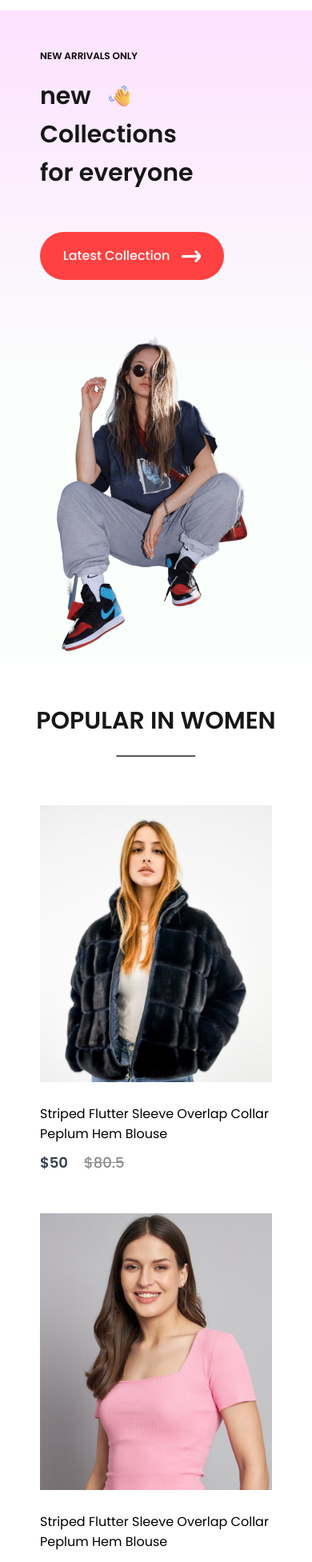
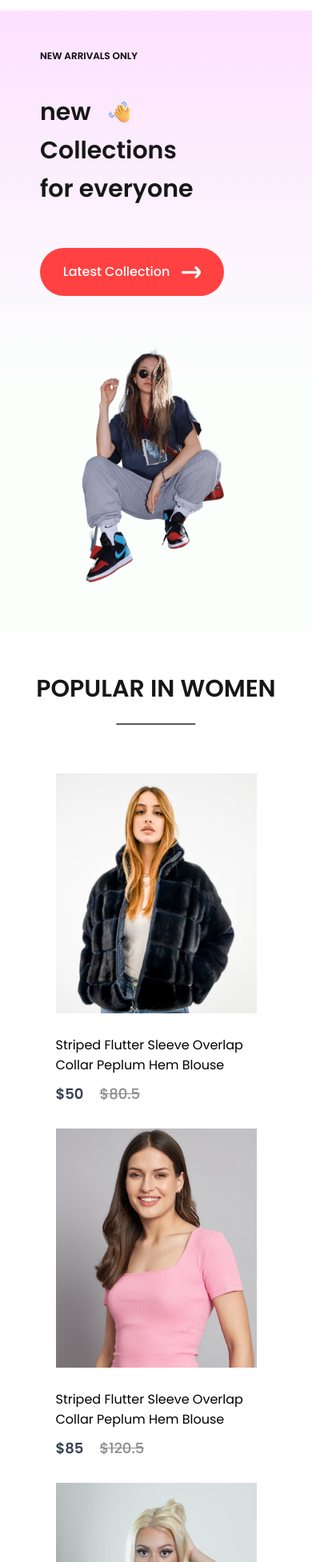
Before and after one commit to pawanrajora143/E-commerce-project, a React (Create React App) app: page / in a window 390 px wide. Shown: the part 47-2000 px from the top of the page at 80% size. Built offline with nearby package versions, Linux system fonts and the light colour scheme.

Commit message:
responsive 992px

```diff
--- a/src/Components/Hero/Hero.css
+++ b/src/Components/Hero/Hero.css
@@ -68,22 +68,66 @@ font-weight: 500;
 
 
 
+
+
+
+
+
+@media(max-width: 992px){
+    .hero{
+        width: 100%;
+        padding: 50px 50px;
+    }
+
+    .hero_left{
+        width: 60%;
+        /* background-color: #ff4141; */
+        padding-left: 0px;
+        padding: 50px 50px 50px 50px;
+        justify-content: left;
+        align-items: left;
+    }
+
+    .hero_left h2{
+        margin-bottom: 20px;
+    }
+
+
+    .hero_left p{
+        font-size: 40px;
+        line-height: 1.6em;
+    }
+
+    .hero-right {
+        display: flex;
+        align-items: center;
+        justify-content: center;
+        width: 40%;
+    }
+    .hero-right img {
+        width:100%;
+    }
+
+}
+
+
 @media(max-width: 500px){
     .hero {
         width: 100%;
        flex-direction: column;
+       gap: 50px;
 
     }
 
     .hero_left{
         width: 100%;
         /* background-color: #ff4141; */
-        padding-left: 0px;
-        padding: 50px 50px 50px 50px;
+        padding: 0px;
+        /* padding: 50px 50px 50px 50px; */
         justify-content: left;
         align-items: left;
+    }
 
-    }
     .hero_left p{
         font-size: 30px;
         line-height: 1.6em;
@@ -100,10 +144,6 @@ font-weight: 500;
     }
 
 
-
-
-
-
     .hero-right{
         width: 100%;
         /* background-color: #ff4141; */
--- a/src/Components/NewLatter/NewLatter.css
+++ b/src/Components/NewLatter/NewLatter.css
@@ -17,7 +17,6 @@
     color: #454545;
     font-size:40px;
     font-weight: 500;
-
 }
 .newslatter p{
     color: #454545;
@@ -30,9 +29,9 @@
 .newslatter div{
     display: flex;
     align-items: center;
-    justify-content: center;
+    justify-content: space-between;
     background: white;
-    width: 700px;
+    width: 100%;
     height: 70px;
     border-radius: 80px;
     border: 1px solid #e3e3e3;
@@ -60,13 +59,44 @@ border: none;
 }
 
 
-@media(max-width:500px){
+
+@media(max-width:992px){
+
 
     .newslatter{
         width: 100%;
+        /* height: 40vh; */
+        display: flex;
         flex-direction: column;
-        padding: 50px 50px;
+        align-items: center;
+        justify-content: center;
+        margin: auto;
+        padding: 100px 50px 0px 50px;
+        margin-bottom: 150px;
+        background: linear-gradient(180deg, #fde1ff, #e1ffea22 60%);
+        gap: 30px;
     }
+
+}
+
+
+@media(max-width:668px){
+
+
+    .newslatter{
+        width: 100%;
+        /* height: 40vh; */
+        display: flex;
+        flex-direction: column;
+        align-items: center;
+        justify-content: center;
+        margin: auto;
+        padding: 100px 50px 0px 50px;
+        margin-bottom: 150px;
+        background: linear-gradient(180deg, #fde1ff, #e1ffea22 60%);
+        gap: 30px;
+    }
+
     .newslatter div {
         display: flex;
         align-items: center;
@@ -77,4 +107,36 @@ border: none;
         border-radius: 80px;
         border: 1px solid #e3e3e3;
     }
+
 }
+
+
+
+@media(max-width:500px){
+
+    .newslatter{
+        width: 100%;
+        flex-direction: column;
+        padding: 50px 50px;
+        margin-bottom: 50px;
+    }
+    .newslatter h1{
+       font-size: 30px;
+    }
+    .newslatter div {
+        display: flex;
+        align-items: center;
+        justify-content: center;
+        background: white;
+        width: 100%;
+        height: 55px;
+        border-radius: 80px;
+        border: 1px solid #e3e3e3;
+    }
+    .newslatter div button {
+       font-size: 14px;
+        height: 55px;
+        width: 280px;
+
+    }
+}
--- a/src/Components/Offers/Offers.css
+++ b/src/Components/Offers/Offers.css
@@ -52,12 +52,33 @@
 
  }
 
+
+ @media(max-width:992px){
+
+   .offers{
+      width: 100%;
+      display: flex;
+      margin: auto;
+      padding: 0px 50px;
+      margin-bottom:0px;
+      background: linear-gradient(180deg, #fde1ff, #e1ffea22 60%);
+      margin-top: 50px;
+
+  }
+
+
+ }
+
+
+
+
  @media(max-width:500px){
    .offers{
       width: 100%;
       flex-direction: column;
       padding: 50px 50px;
       gap: 40px;
+      margin-top: 0px;
    }
    .offers-left h1{
       font-size: 30px;
--- a/src/Components/Popular/Popular.css
+++ b/src/Components/Popular/Popular.css
@@ -54,4 +54,13 @@
         gap: 50px;
         padding: 0px 50px 50px 50px;
     }
+
+
+    .popular-item{
+        width:90%;
+        margin-bottom: 0px;
+        display: flex;
+        gap: 30px;
+        justify-content: center;
+    }
 }
```
